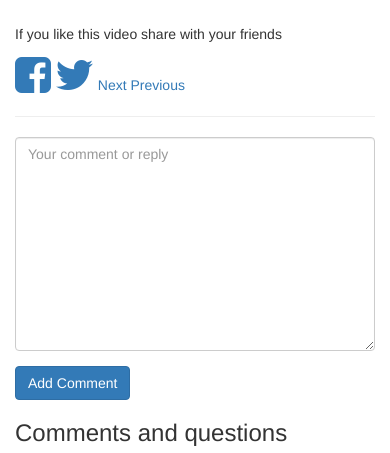
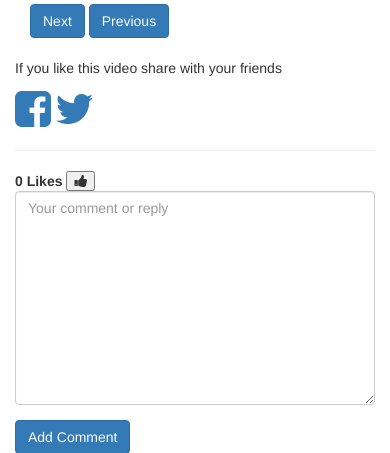
Before and after one commit to topaz1874/srvup, a Django app: a page that uses src/templates/video/video_detail.html in a window 390 px wide. Shown: the part 366-819 px from the top of the page. Run offline with Django 3.2, Linux system fonts and the light colour scheme; a user stored in the database is signed in; data comes from the database, SQL or seed files in the repository; both versions use the stored data as it was after the commit; some libraries are stand-ins or nearby versions.

Commit message:
adding thumbs up in video detail page

```diff
--- a/src/srvup/urls.py
+++ b/src/srvup/urls.py
@@ -12,6 +12,7 @@ urlpatterns = patterns('',
     url(r'^logout/$', 'account.views.auth_logout', name='logout'),
     url(r'^login/$', 'account.views.auth_login', name='login'),
 
+    url(r'^likes/$', 'video.views.like_video', name='like_video'),
     url(r'^projects/list/$',
         'video.views.category_list', name='category_list'),
     url(r'^projects/(?P<cat_slug>[-\w]+)/$',
--- a/src/templates/video/video_detail.html
+++ b/src/templates/video/video_detail.html
@@ -40,6 +40,17 @@ $('.reply_link').click(function(e){
 
 });
 
+$("#like").click(function(e) {
+    e.preventDefault();
+    $(this).fadeToggle(1000);
+    var vid ;
+    vid = $(this).attr("data-vid");
+    $.get('/likes/', {video_id: vid}, function(data){
+        console.log(data);
+        $("#like_count").html(data + " Likes");
+    })
+
+});
 
 {% endblock %}
 </script>
@@ -53,30 +64,44 @@ $('.reply_link').click(function(e){
 </div>
 
 {% if object.tags.all %}
-<div class="col-sm-12">
-    <ul>
+<div class="col-sm-6">
+
+    <ul class="fa fa-tags" aria-hidden="true">
     {% for tag in object.tags.all %}
-    <li>{{ tag }}</li>
+    {{ tag }}
     {% endfor %}
     </ul>
 </div>
 {% endif %}
+
+<div class="col-sm-6">
+{% if object.get_next_vid %}
+<a href="{{object.get_next_vid}}"><button type="button" class="btn btn-primary">Next</button></a>
+{% endif %}
+{% if object.get_previous_vid %}
+<a href="{{object.get_previous_vid}}"><button type="button" class="btn btn-primary">Previous</button></a>
+{% endif %}
+</div>
+
 <br/>
-
-<p>If you like this video share with your friends </p>
+<div><p>If you like this video share with your friends </p>
 
 <a target="_blank" href="https://www.facebook.com/sharer/sharer.php?u={{ object.get_full_url }}"><i class="fa fa-facebook-square fa-3x"></i></a>
 
 <a target='_blank' href="https://twitter.com/home?status={{ object.get_share_message|safe }}">
 <i class="fa fa-twitter fa-3x" aria-hidden="true"></i>
 </a>
-{% if object.get_next_vid %}
-<a href="{{object.get_next_vid}}">Next</a>
-{% endif %}
-{% if object.get_previous_vid %}
-<a href="{{object.get_previous_vid}}">Previous</a>
-{% endif %}
+</div>
+
 <hr/>
+
+
+<div>
+    <strong id="like_count">{{object.likes}} Likes</strong>
+    {% if user.is_authenticated %}
+    <button id="like" data-vid="{{object.id}}" class="fa fa-thumbs-up" aria-hidden="true" type="button"></button>
+    {% endif %}
+</div>
 
   {% if comment_form  %}
 
--- a/src/video/models.py
+++ b/src/video/models.py
@@ -47,7 +47,7 @@ class Video(models.Model):
     category = models.ForeignKey("Category", null=True)
     timestamp = models.DateTimeField(auto_now_add=True, auto_now=False, null=True)
     updated = models.DateField(auto_now_add=False, auto_now=True, null=True)
-
+    likes = models.IntegerField(null=True, blank=True, default=0)
     objects = VideoManager()
 
     class Meta:
--- a/src/video/views.py
+++ b/src/video/views.py
@@ -1,9 +1,23 @@
-from django.shortcuts import render,HttpResponseRedirect,get_object_or_404
+from django.shortcuts import render,HttpResponseRedirect,get_object_or_404,HttpResponse
 from django.core.urlresolvers import reverse
-# from django.contrib.auth.decorators import login_required
+from django.contrib.auth.decorators import login_required
 from .models import Video,Category
 from comment.forms import CommentForm
 from analytics.signals import page_view
+
+@login_required
+def like_video(request):
+    vid_id = None
+    if request.method == 'GET':
+        vid_id = request.GET['video_id']
+        likes = 0
+        if vid_id:
+            vid = Video.objects.get(id=int(vid_id))
+            likes = vid.likes + 1
+            vid.likes = likes
+            vid.save()
+    return HttpResponse(likes)
+
 
 # @login_required
 def video_detail(request,cat_slug,vid_slug):
```
Also changed, not shown: src/db.sqlite3, src/video/migrations/0011_video_likes.py (added), 3 other files.
